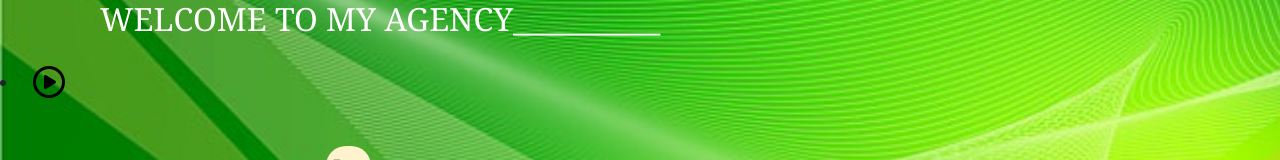
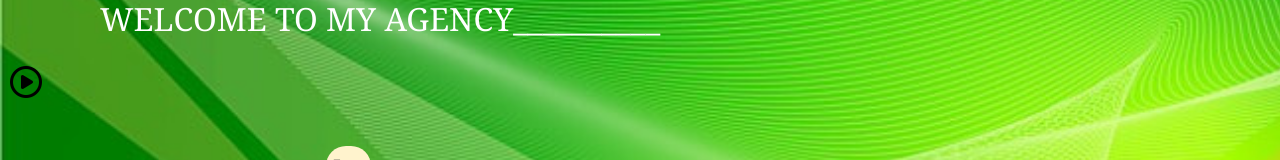
Before and after one commit to Pavalanganesan2368/PAVALAN, a plain HTML site: page index.html in a window 1280 px wide. Shown: the part 236-396 px from the top of the page. Drawn offline with nearby package versions, Linux system fonts and the light colour scheme; a script that the page names is missing.

Commit message:
add html

```diff
--- a/index.html
+++ b/index.html
@@ -36,8 +36,7 @@
     <div id="container">
         <h1 class="paragraph1"><br><u style="color:white;">I AM</u><br>PAVALAN GANESAN</h1><br>
         <h2 class="paragraph2">WELCOME TO MY AGENCY__________</h2><br>
-        <li><a href="#fan"><i class="fa-regular fa-circle-play fa-2xl" style="margin-left:10px;color:black"></i></a>
-        </li>
+       <a href="#fan"><i class="fa-regular fa-circle-play fa-2xl" style="margin-left:10px;color:black"></i></a>
         <h3 class="paragraph3">SEE MY PROJECT<a href="resume.html" class="mark">[-></a></h3>
     </div>
     <div id="header1">
```
